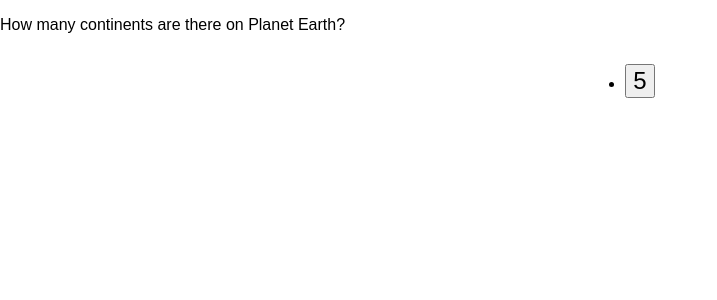
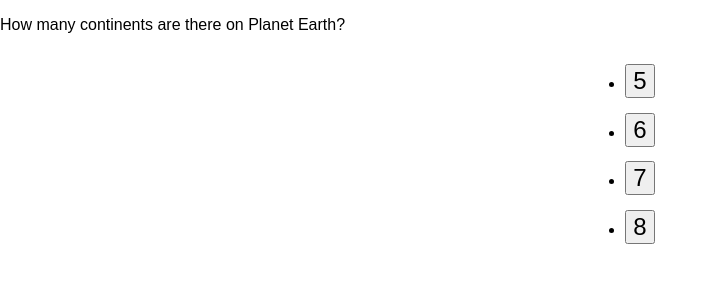
Before and after one commit to valnicky/pluralsight-projects-React-QuizComponent-ce8cac0, a React (Create React App) app: page / in a window 1280 px wide. Shown: the top 300 px of the page, without its empty margins (0-717 px from the left). Built offline with nearby package versions, Linux system fonts and the light colour scheme.

Commit message:
event and error message

```diff
--- a/src/Quiz.js
+++ b/src/Quiz.js
@@ -9,12 +9,14 @@ class Quiz extends Component {
         super(props);
         this.state = { quiz_position: 1 }
     }
+    showNextQuestion(){
+        this.setState(this.quiz_position + 1);
+    }
     render() {
          const  isQuizEnd =   (this.state.quiz_position -1)  === quizData.quiz_questions.length ;
+
         return ( <div>
-            {isQuizEnd ?  <QuizEnd /> :
-            <QuizQuestion quiz_question={quizData.quiz_questions[this.state.quiz_position-1]}/>}
-          {/*  <div className = "QuizQuestion" > { quizData.quiz_questions[0].instruction_text } </div>*/}
+            {isQuizEnd === true ?  <QuizEnd /> :  <QuizQuestion quiz_question={quizData.quiz_questions[this.state.quiz_position-1]} showNextQuestionHandler={this.showNextQuestion.bind(this)}        />}
              </div>
         );
     }
--- a/src/QuizEnd.js
+++ b/src/QuizEnd.js
@@ -4,10 +4,8 @@ class QuizEnd extends Component {
     render() {
         return (
             <div>
-                <p>
-                Thanks for playing!
-                 </p>
-                 <a href=''>Rest Quiz</a>
+                <p>Thanks for playing!</p>
+                 <a href=''>Reset Quiz</a>
             </div>
         );
     }
--- a/src/QuizQuestion.js
+++ b/src/QuizQuestion.js
@@ -1,6 +1,19 @@
 import React, { Component } from 'react'
 import QuizQuestionButton from './QuizQuestionButton.js'
 class QuizQuestion extends Component {
+  constructor(props){
+    super(props);
+    this.state = {
+      incorrectAnswer: false
+    }
+  }
+   handleClick(buttonText)  {
+     if(buttonText === this.props.quiz_question.answer){
+       this.props.showNextQuestionHandler();
+        this.setState(this.state.incorrectAnswer= false)
+     }
+     this.setState(this.state.incorrectAnswer= true)
+  }
 render(){
     return (
          <main>
@@ -11,9 +24,12 @@ render(){
         </section>
         <section className="buttons">
           <ul>
-           <QuizQuestionButton  button_text={this.props.quiz_question.answer_options[0]}/>
+         { this.props.quiz_question.answer_options.map((answer_option, index) => <QuizQuestionButton  button_text={answer_option} key ={index} clickHandler= {this.handleClick.bind(this)} />
+          )}
+
           </ul>
         </section>
+        {this.state.incorrectAnswer == true ? <p className="error">Sorry, that's not right</p> : null}
       </main>
     )
 }
--- a/src/QuizQuestionButton.js
+++ b/src/QuizQuestionButton.js
@@ -1,10 +1,11 @@
 import React, { Component } from 'react'
+class QuizQuestionButton extends Component {
+     handleClick = () => {this.props.clickHandler(this.props.button_text)}
+    render() {
 
-class QuizQuestionButton extends Component {
-    render() {
         return (
 <li>
-    <button type="">{this.props.button_text}</button>
+    <button type="" onClick= {this.handleClick.bind(this)}>{this.props.button_text}</button>
 </li>
         );
     }
```
